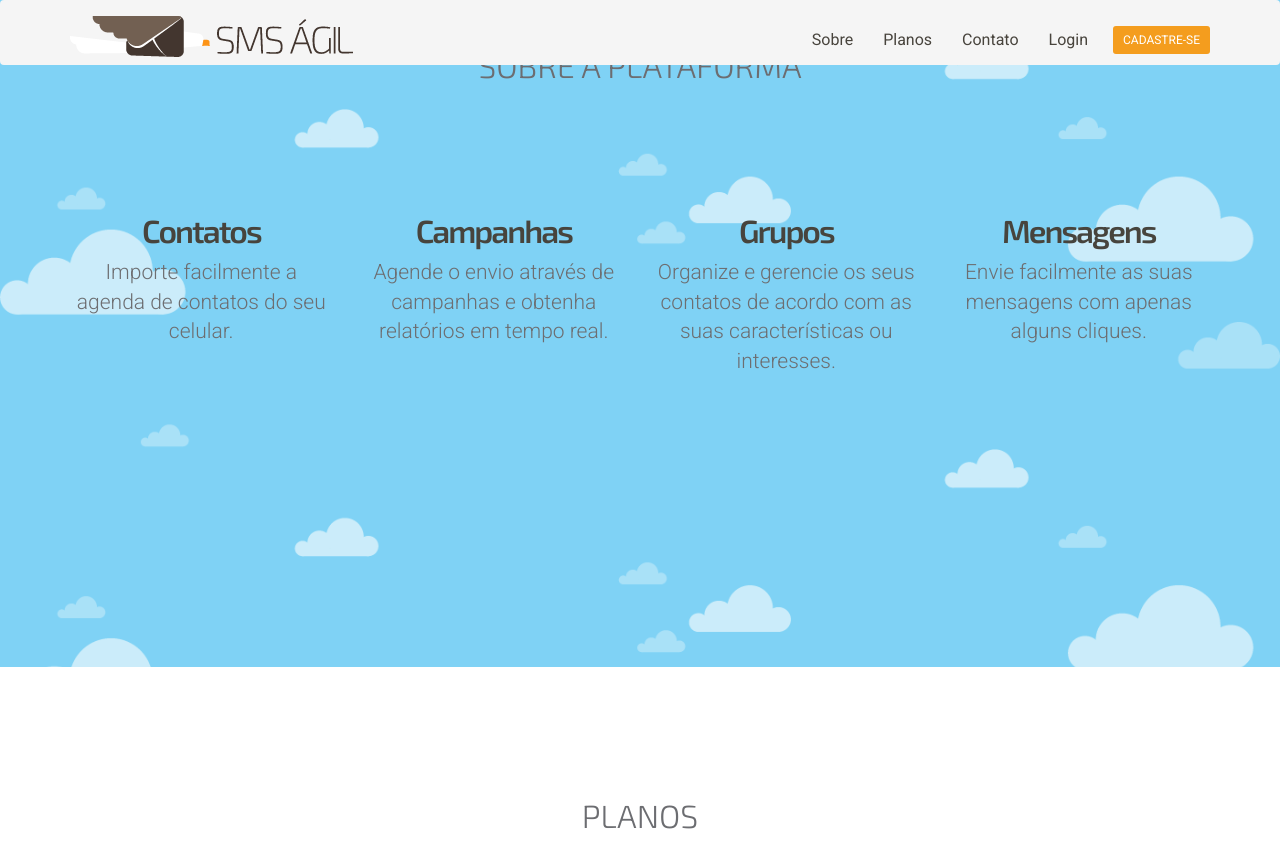
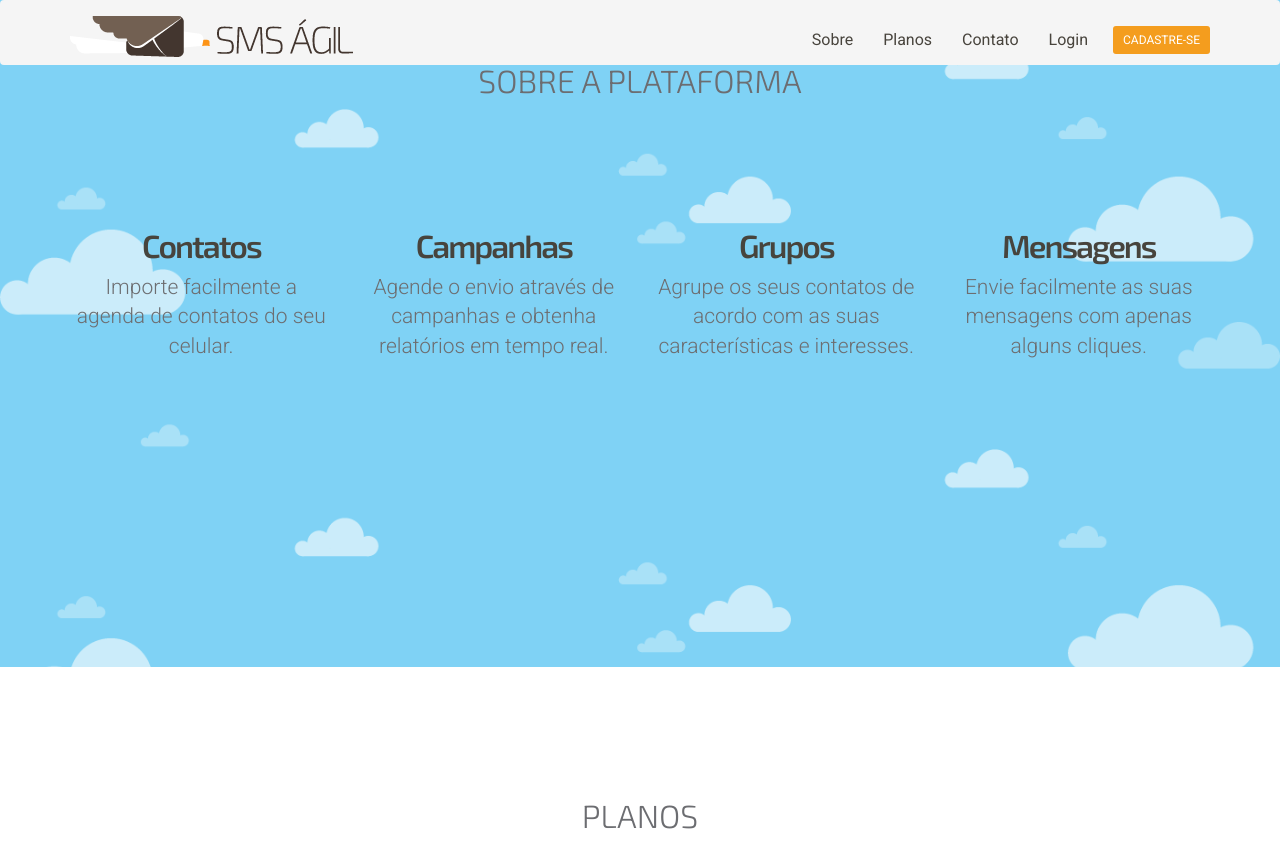
Before and after one commit to smsagil/smsagil.github.io, a Jekyll site: the page built from index.html, in a window 1280 px wide and 900 px high, scrolled down 3833 px. Shown: the top 868 px of the window. Built offline with Jekyll 4.4.1, drawn with Linux system fonts in a browser that asks for light colours.

Commit message:
About the platform fixed

```diff
--- a/_layouts/default.html
+++ b/_layouts/default.html
@@ -212,7 +212,7 @@
 					<div class="col-md-3 text-center">
 						<img src="" alt="">
 						<h2 class="title-col">Grupos</h2>
-						<p class="lead">Organize e gerencie os seus contatos de acordo com as suas características ou interesses.</p>
+						<p class="lead">Agrupe os seus contatos de acordo com as suas características e interesses.</p>
 					</div>
 					<div class="col-md-3 text-center">
 						<img src="" alt="">
```
Also changed, not shown: 3 other files.
